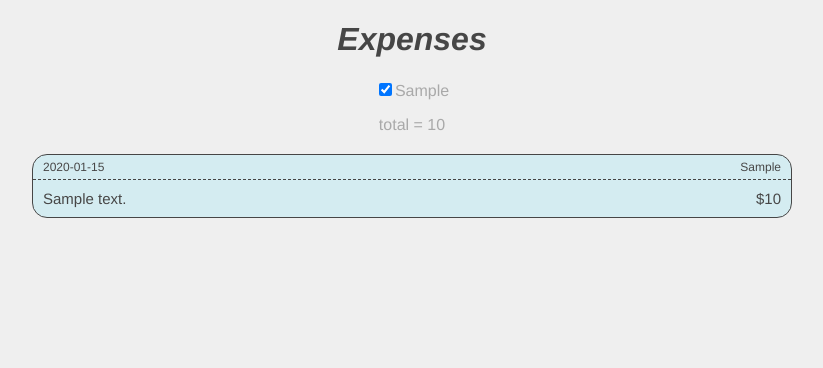
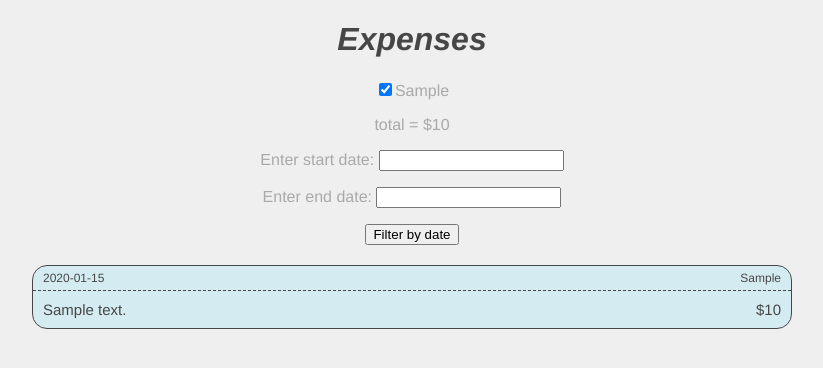
Before and after one commit to alenajk/expense-tracker, a Flask app: page / in a window 1280 px wide. Shown: the top 368 px of the page, without its empty margins (228-1051 px from the left). Run offline with Flask 2, Linux system fonts and the light colour scheme; tables that the repository leaves empty hold one stand-in row (values such as "Sample post"); some libraries are stand-ins or nearby versions.

Commit message:
Added datepicker and used moment.js to compare dates from datepicker to expense dates

```diff
--- a/static/js/homepage.js
+++ b/static/js/homepage.js
@@ -1,12 +1,10 @@
 $('.checkbox').click(function(){
     var cat = $(this).attr('value');
     if ($(this).attr('checked')){
-        // $('.'+cat).hide()
         $('.'+cat).addClass('hidden');
         $(this).attr('checked',false)
     } else {
         $(this).attr('checked',true)
-        // $('.'+cat).show()
         $('.'+cat).removeClass('hidden');
     };
     get_total();
@@ -20,9 +18,47 @@ function get_total() {
         amount = parseInt(amount.slice(1));
         total = total + amount;
     });
-    $("#total").html(total);
-}
+    $("#total").html('$' + String(total));
+};
 
 $(document).ready(function(){
     get_total();
 });
+
+$(function() {
+ $( "#datepicker" ).datepicker();
+ $( "#datepicker2" ).datepicker();
+});
+
+var months = {'Jul': '07'};
+
+var isAfter = function(startDate, endDate){
+    var start = moment(0);
+    var end = moment();
+
+    if (endDate){
+        end = moment(endDate);
+    };
+    if (startDate){
+        start = moment(startDate);
+    };
+
+    return end > start;
+};
+
+$('#filter-button').click(function(){
+    var ex = $('.expense .upper-bar .date');
+    $.each(ex, function(ex) {
+        var expenseDate = $(this).text();
+        var startDate = String($('#datepicker').datepicker('getDate'));
+        var endDate = String($('#datepicker2').datepicker('getDate'));
+        if (isAfter(expenseDate, startDate) || isAfter(endDate, expenseDate)){
+            $(this).parent().parent().addClass('hidden');
+        } else {
+            if ($(this).parent().parent().hasClass('hidden')){
+                $(this).parent().parent().removeClass('hidden');
+            };
+        };
+    });
+
+});
--- a/templates/homepage.html
+++ b/templates/homepage.html
@@ -3,6 +3,7 @@
 <head>
     <title>Expense Tracker</title>
     <link rel="stylesheet" href="/static/styles.css">
+    <link rel="stylesheet" href="//code.jquery.com/ui/1.12.0/themes/base/jquery-ui.css">
 </head>
 <body>
 <h1 id='h1'>Expenses</h1>
@@ -17,13 +18,16 @@
             <span>
                 <p>total = <span id='total'></span></p>
             </span>
+            <p>Enter start date: <input type="text" id="datepicker"></p>
+            <p>Enter end date: <input type="text" id="datepicker2"></p>
+            <button id='filter-button' type="button">Filter by date</button>
         </section>
     {% endif %}
     <section class="expenses">
         {% for msg in msgs %}
             <article class="expense {{msg.category}}">
                 <div class="upper-bar">
-                    {{msg.date}}
+                    <span class="date"> {{msg.date}}</span>
                     <span class="category">{{msg.category}}</span>
                 </div>
                 <div class="lower-bar">
@@ -35,7 +39,9 @@
     </section>
 
 {% endif %}
+<script src="https://cdnjs.cloudflare.com/ajax/libs/moment.js/2.14.1/moment.min.js"></script>
 <script src="https://code.jquery.com/jquery-1.11.2.min.js"></script>
+<script src="https://code.jquery.com/ui/1.10.4/jquery-ui.js"></script>
 <script src="/static/js/homepage.js"></script>
 </body>
 </html>
```
